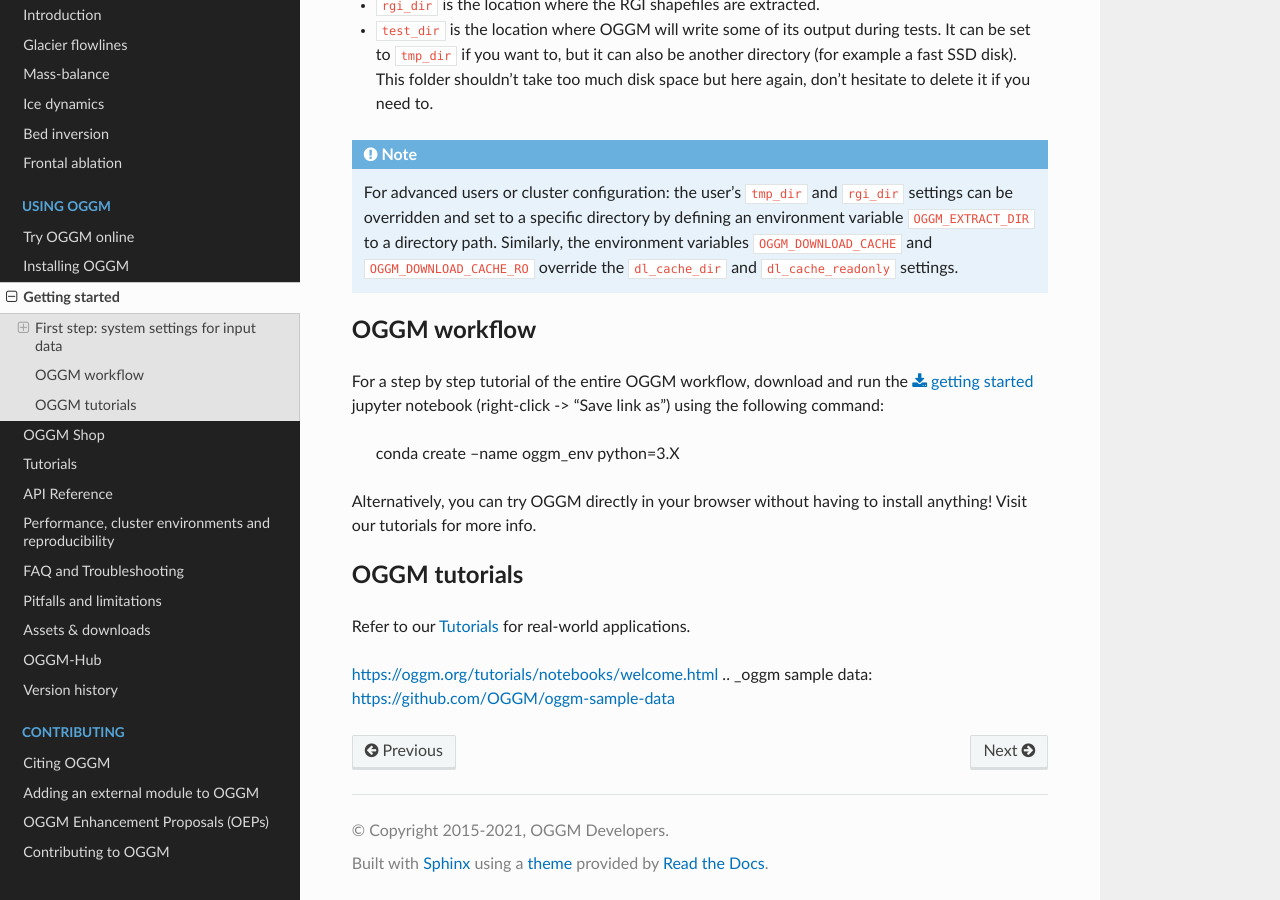
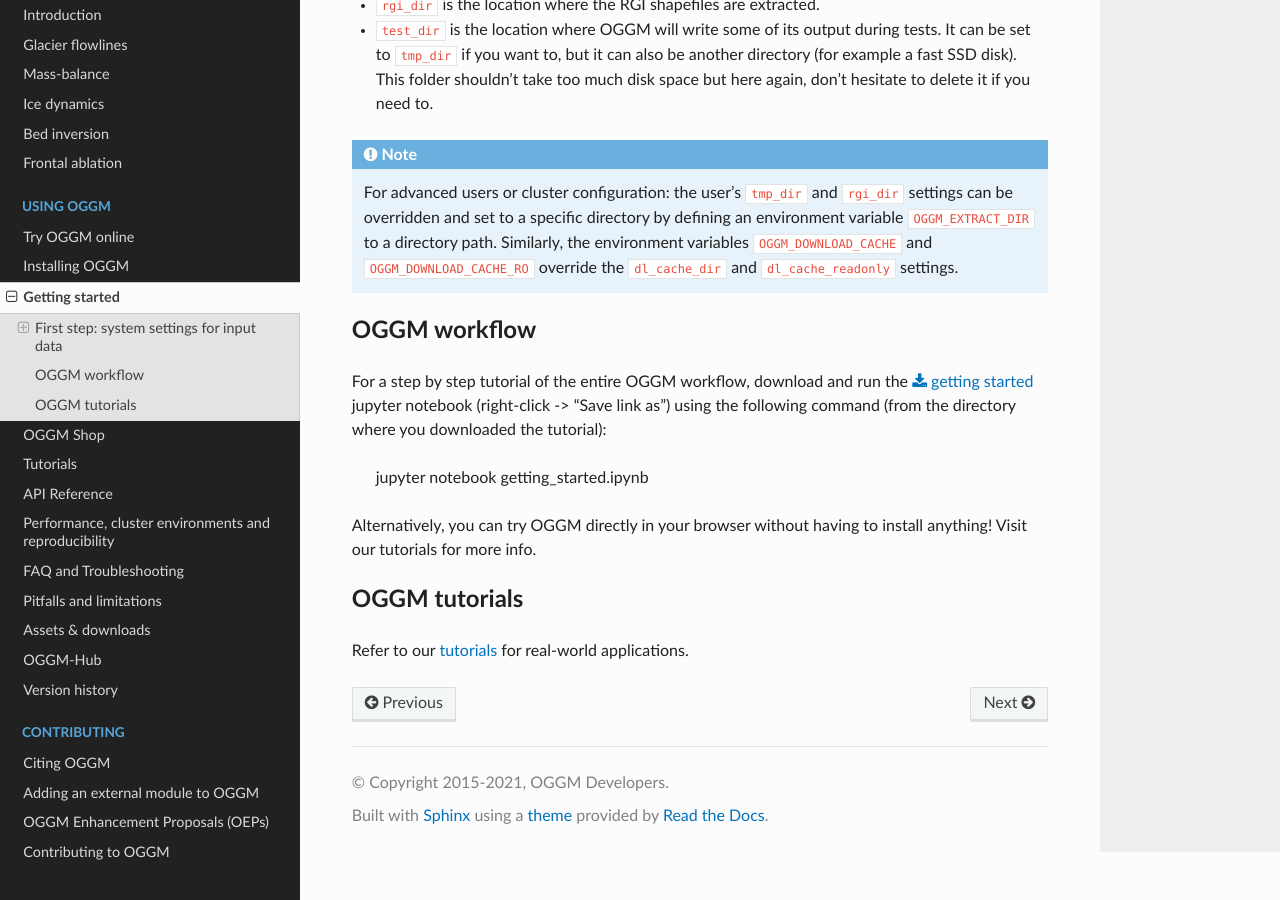
Before and after one commit to OGGM/oggm, a Sphinx documentation site: the page built from docs/getting-started.rst, in a window 1280 px wide and 900 px high, scrolled down 2392 px. Built offline with Sphinx 7.4.7 and the Read the Docs theme 2.0.0, drawn with Linux system fonts in a browser that asks for light colours; the version number could not be read and is left out.

Commit message:
Update getting-started.rst

```diff
--- a/docs/getting-started.rst
+++ b/docs/getting-started.rst
@@ -147,9 +147,10 @@ OGGM workflow
 For a step by step tutorial of the entire OGGM workflow, download and run
 the
 :download:`getting started <https://raw.githubusercontent.com/OGGM/tutorials/master/notebooks/getting_started.ipynb>`
-jupyter notebook (right-click -> "Save link as") using the following command:
+jupyter notebook (right-click -> "Save link as") using the following command
+(from the directory where you downloaded the tutorial):
 
-    conda create --name oggm_env python=3.X
+    jupyter notebook getting_started.ipynb
 
 
 Alternatively, you can try OGGM directly in your browser without having
@@ -159,7 +160,6 @@ to install anything! Visit our tutorials for more info.
 OGGM tutorials
 --------------
 
-Refer to our :ref:`tutorials` for real-world applications.
+Refer to our `tutorials`_ for real-world applications.
 
-https://oggm.org/tutorials/notebooks/welcome.html
-.. _oggm sample data: https://github.com/OGGM/oggm-sample-data
+.. _tutorials: https://oggm.org/tutorials/notebooks/welcome.html
```
